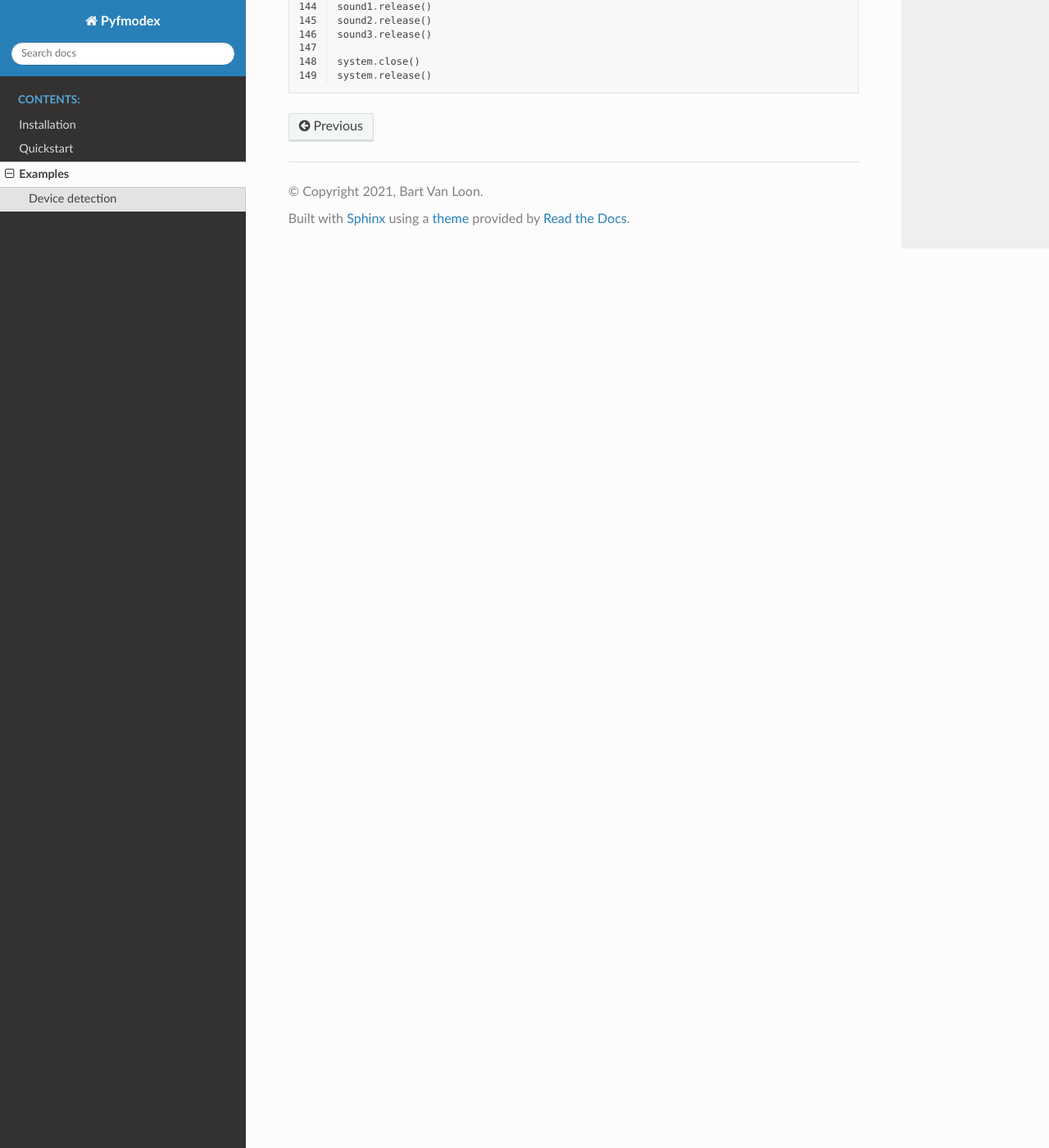
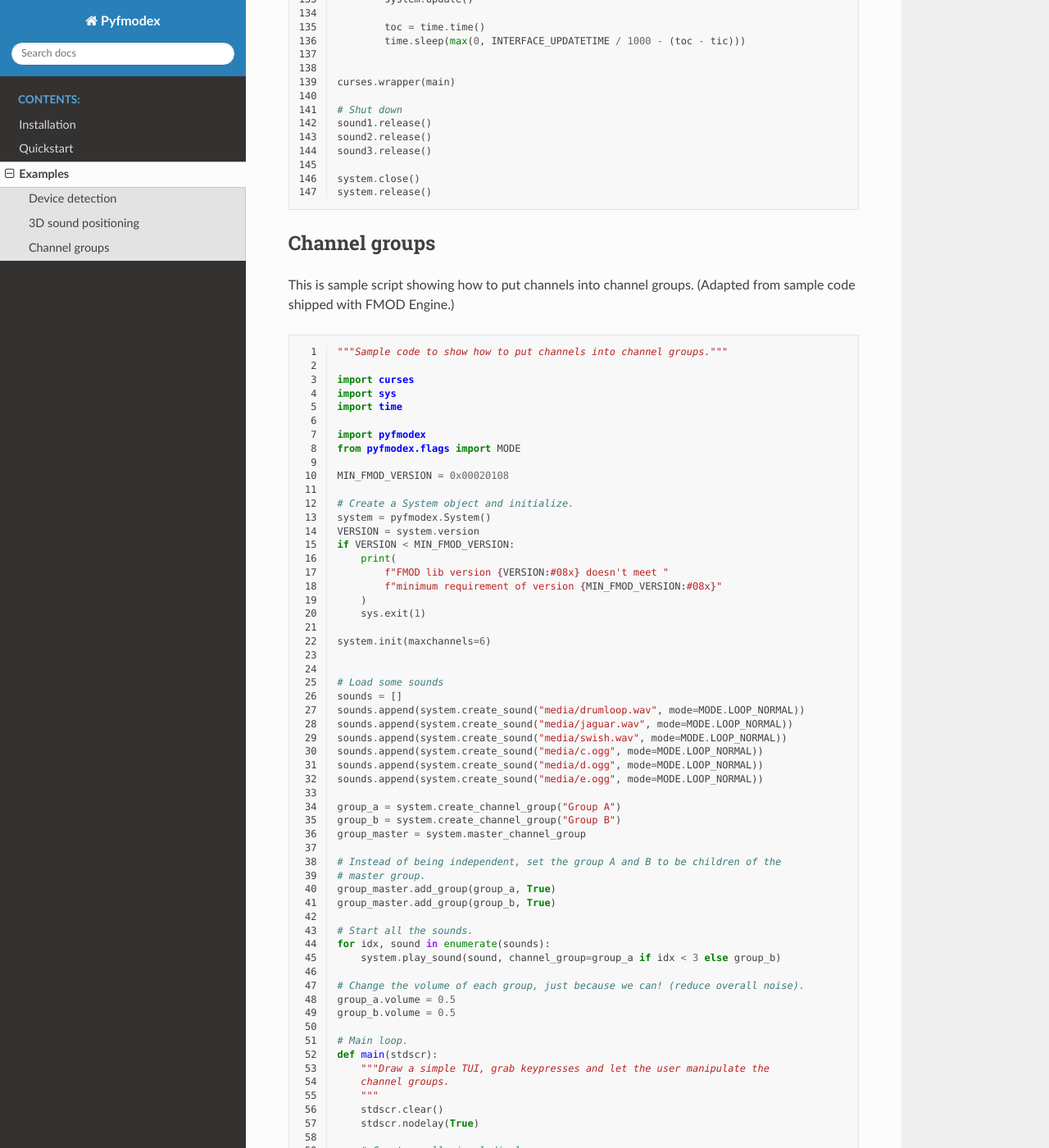
Before and after one commit to tyrylu/pyfmodex, a Sphinx documentation site: the page built from docs/usage/sample_code.rst, in a window 1280 px wide and 1400 px high, scrolled down 3859 px. Shown: the whole window at 82% size. Built offline with Sphinx 7.4.7 and the Read the Docs theme 2.0.0, drawn with Linux system fonts in a browser that asks for light colours; pages that are not in the unit, such as notebooks, are missing from menus; some of the changed text lies outside the part shown.

Commit message:
reimplemented channel_group sample code using pyfmodex

```diff
--- /dev/null
+++ b/docs/sample_code/channel_groups.py
@@ -0,0 +1,123 @@
+"""Sample code to show how to put channels into channel groups."""
+
+import curses
+import sys
+import time
+
+import pyfmodex
+from pyfmodex.flags import MODE
+
+MIN_FMOD_VERSION = 0x00020108
+
+# Create a System object and initialize.
+system = pyfmodex.System()
+VERSION = system.version
+if VERSION < MIN_FMOD_VERSION:
+    print(
+        f"FMOD lib version {VERSION:#08x} doesn't meet "
+        f"minimum requirement of version {MIN_FMOD_VERSION:#08x}"
+    )
+    sys.exit(1)
+
+system.init(maxchannels=6)
+
+
+# Load some sounds
+sounds = []
+sounds.append(system.create_sound("media/drumloop.wav", mode=MODE.LOOP_NORMAL))
+sounds.append(system.create_sound("media/jaguar.wav", mode=MODE.LOOP_NORMAL))
+sounds.append(system.create_sound("media/swish.wav", mode=MODE.LOOP_NORMAL))
+sounds.append(system.create_sound("media/c.ogg", mode=MODE.LOOP_NORMAL))
+sounds.append(system.create_sound("media/d.ogg", mode=MODE.LOOP_NORMAL))
+sounds.append(system.create_sound("media/e.ogg", mode=MODE.LOOP_NORMAL))
+
+group_a = system.create_channel_group("Group A")
+group_b = system.create_channel_group("Group B")
+group_master = system.master_channel_group
+
+# Instead of being independent, set the group A and B to be children of the
+# master group.
+group_master.add_group(group_a, True)
+group_master.add_group(group_b, True)
+
+# Start all the sounds.
+for idx, sound in enumerate(sounds):
+    system.play_sound(sound, channel_group=group_a if idx < 3 else group_b)
+
+# Change the volume of each group, just because we can! (reduce overall noise).
+group_a.volume = 0.5
+group_b.volume = 0.5
+
+# Main loop.
+def main(stdscr):
+    """Draw a simple TUI, grab keypresses and let the user manipulate the
+    channel groups.
+    """
+    stdscr.clear()
+    stdscr.nodelay(True)
+
+    # Create small visual display
+    stdscr.addstr(
+        "=======================\n"
+        "Channel Groups Example.\n"
+        "=======================\n"
+        "\n"
+        "Group A : drumloop.wav, jaguar.wav, swish.wav\n"
+        "Group B : c.ogg, d.ogg, e.ogg\n"
+        "\n"
+        "Press a to mute/unmute group A\n"
+        "Press b to mute/unmute group B\n"
+        "Press m to mute/unmute master group\n"
+        "Press q to quit\n"
+    )
+
+    while True:
+        stdscr.addstr(
+            12, 0, f"Channels playing: {system.channels_playing['channels']}\n"
+        )
+
+        # Listen to the user
+        try:
+            keypress = stdscr.getkey()
+            if keypress == "a":
+                group_a.mute = not group_a.mute
+            elif keypress == "b":
+                group_b.mute = not group_b.mute
+            elif keypress == "m":
+                group_master.mute = not group_master.mute
+            elif keypress == "q":
+                break
+        except curses.error as cerr:
+            if cerr.args[0] != "no input":
+                raise cerr
+
+        time.sleep(50 / 1000)
+
+    # A little fade out
+    if not (group_master.mute or group_a.mute and group_b.mute):
+        pitch = 1.0
+        volume = 1.0
+
+        fadeout_sec = 3
+        for _ in range(10 * fadeout_sec):
+            group_master.pitch = pitch
+            group_master.volume = volume
+
+            volume -= 1 / (10 * fadeout_sec)
+            pitch -= 0.25 / (10 * fadeout_sec)
+
+            system.update()
+            time.sleep(0.1)
+
+
+curses.wrapper(main)
+
+# Shut down
+for sound in sounds:
+    sound.release()
+
+group_a.release()
+group_b.release()
+
+system.close()
+system.release()
--- a/docs/sample_code/threed.py
+++ b/docs/sample_code/threed.py
@@ -1,4 +1,3 @@
-#!/usr/bin/env python
 """Sample code to show basic positioning of 3D sounds."""
 
 import curses
@@ -18,8 +17,8 @@ system = pyfmodex.System()
 VERSION = system.version
 if VERSION < MIN_FMOD_VERSION:
     print(
-        f"FMOD lib version 0x{VERSION:08x} doesn't meet "
-        f"minimum requirement of version 0x{MIN_FMOD_VERSION:08x}"
+        f"FMOD lib version {VERSION:#08x} doesn't meet "
+        f"minimum requirement of version {MIN_FMOD_VERSION:#08x}"
     )
     sys.exit(1)
 
@@ -74,7 +73,6 @@ def main(stdscr):
         "Press h or l to move listener (when in still mode)\n"
         "Press space to toggle listener still mode\n"
         "Press q to quit\n"
-        "\n"
     )
 
     listener_automove = True
--- a/docs/usage/sample_code.rst
+++ b/docs/usage/sample_code.rst
@@ -1,18 +1,34 @@
 Examples
 ========
+
+While we strive to keep the number of external dependencies required to run the examples below (ideally, to zero), many of the examples require the `curses` library.
+On Windows, this unfortunately requires the installation of an extra module, for example `windows-curses <https://pypi.org/project/windows-curses/>`_.
 
 Device detection
 ----------------
 
-This is a sample script pretty printing the audio and recording devices detected by the FMOD Engine on your system:
+This is a sample script pretty printing the audio and recording devices detected by the FMOD Engine on your system.
 
 .. literalinclude:: ../sample_code/detect_devices.py
    :linenos:
    :language: python
 
+3D sound positioning
+--------------------
 
-This is a sample script demonstrating the very basics of 3D sound positioning:
+This is a sample script demonstrating the very basics of 3D sound positioning.
+(Adapted from sample code shipped with FMOD Engine.)
 
 .. literalinclude:: ../sample_code/threed.py
    :linenos:
    :language: python
+
+Channel groups
+--------------
+
+This is sample script showing how to put channels into channel groups.
+(Adapted from sample code shipped with FMOD Engine.)
+
+.. literalinclude:: ../sample_code/channel_groups.py
+   :linenos:
+   :language: python
```
Also changed, not shown: 2 other files.
